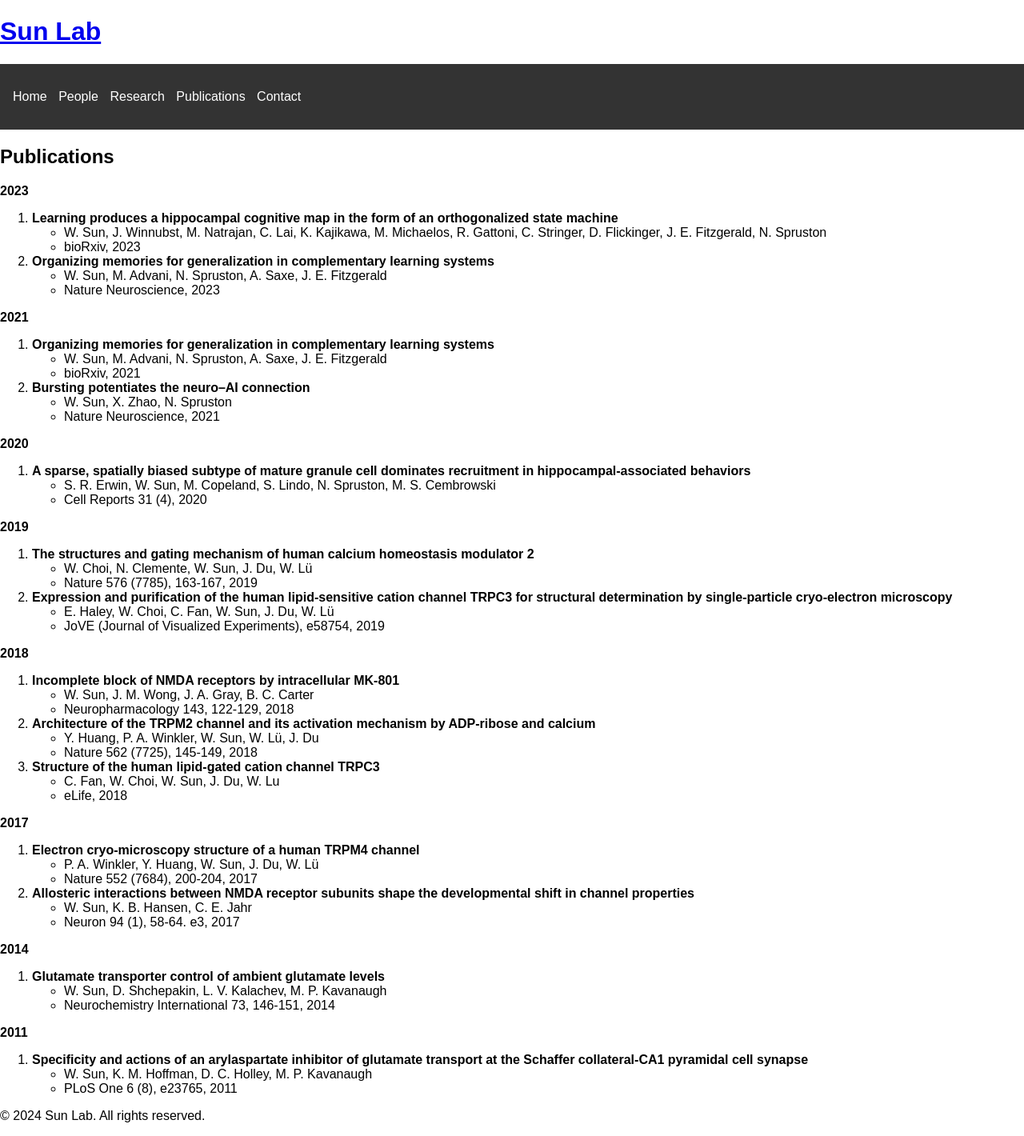
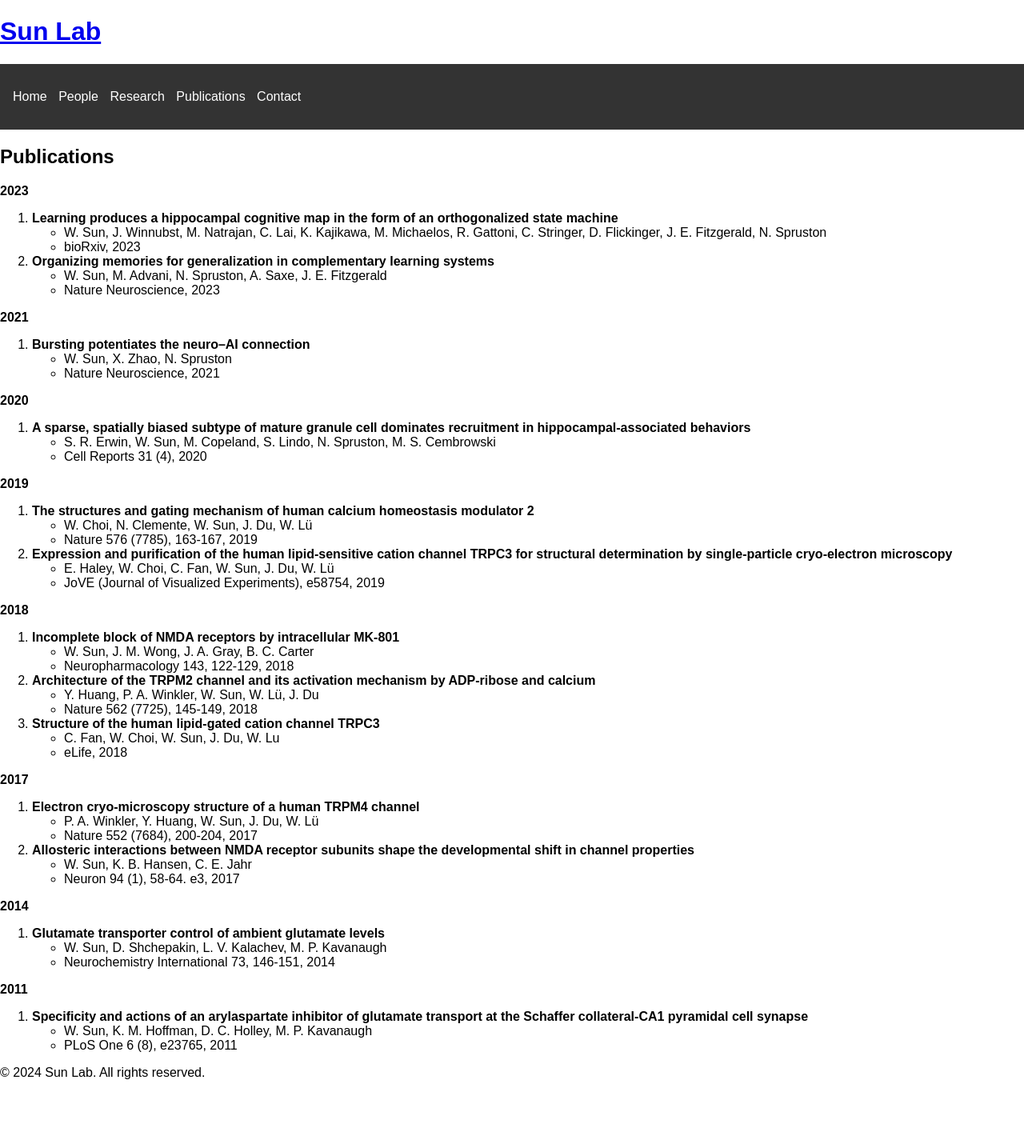
Before and after one commit to neuroai/my-awesome-site, a Jekyll site: the page built from publications.md, in a window 1280 px wide. Shown: the whole page at 80% size. Built offline with Jekyll 4.4.1, drawn with Linux system fonts in a browser that asks for light colours; after the commit the page ends 1366 px from its top, so only the background shows below that.

Commit message:
Update publications.md

```diff
--- a/publications.md
+++ b/publications.md
@@ -14,56 +14,52 @@
    - Nature Neuroscience, 2023
 
 **2021**
-3. **Organizing memories for generalization in complementary learning systems**
-   - W. Sun, M. Advani, N. Spruston, A. Saxe, J. E. Fitzgerald
-   - bioRxiv, 2021
-
-4. **Bursting potentiates the neuro–AI connection**
+3. **Bursting potentiates the neuro–AI connection**
    - W. Sun, X. Zhao, N. Spruston
    - Nature Neuroscience, 2021
 
 **2020**
-5. **A sparse, spatially biased subtype of mature granule cell dominates recruitment in hippocampal-associated behaviors**
+4. **A sparse, spatially biased subtype of mature granule cell dominates recruitment in hippocampal-associated behaviors**
    - S. R. Erwin, W. Sun, M. Copeland, S. Lindo, N. Spruston, M. S. Cembrowski
    - Cell Reports 31 (4), 2020
 
 **2019**
-6. **The structures and gating mechanism of human calcium homeostasis modulator 2**
+5. **The structures and gating mechanism of human calcium homeostasis modulator 2**
    - W. Choi, N. Clemente, W. Sun, J. Du, W. Lü
    - Nature 576 (7785), 163-167, 2019
 
-7. **Expression and purification of the human lipid-sensitive cation channel TRPC3 for structural determination by single-particle cryo-electron microscopy**
+6. **Expression and purification of the human lipid-sensitive cation channel TRPC3 for structural determination by single-particle cryo-electron microscopy**
    - E. Haley, W. Choi, C. Fan, W. Sun, J. Du, W. Lü
    - JoVE (Journal of Visualized Experiments), e58754, 2019
 
 **2018**
-8. **Incomplete block of NMDA receptors by intracellular MK-801**
+7. **Incomplete block of NMDA receptors by intracellular MK-801**
    - W. Sun, J. M. Wong, J. A. Gray, B. C. Carter
    - Neuropharmacology 143, 122-129, 2018
 
-9. **Architecture of the TRPM2 channel and its activation mechanism by ADP-ribose and calcium**
+8. **Architecture of the TRPM2 channel and its activation mechanism by ADP-ribose and calcium**
    - Y. Huang, P. A. Winkler, W. Sun, W. Lü, J. Du
    - Nature 562 (7725), 145-149, 2018
 
-10. **Structure of the human lipid-gated cation channel TRPC3**
+9. **Structure of the human lipid-gated cation channel TRPC3**
     - C. Fan, W. Choi, W. Sun, J. Du, W. Lu
     - eLife, 2018
 
 **2017**
-11. **Electron cryo-microscopy structure of a human TRPM4 channel**
+10. **Electron cryo-microscopy structure of a human TRPM4 channel**
     - P. A. Winkler, Y. Huang, W. Sun, J. Du, W. Lü
     - Nature 552 (7684), 200-204, 2017
 
-12. **Allosteric interactions between NMDA receptor subunits shape the developmental shift in channel properties**
+11. **Allosteric interactions between NMDA receptor subunits shape the developmental shift in channel properties**
     - W. Sun, K. B. Hansen, C. E. Jahr
     - Neuron 94 (1), 58-64. e3, 2017
 
 **2014**
-13. **Glutamate transporter control of ambient glutamate levels**
+12. **Glutamate transporter control of ambient glutamate levels**
     - W. Sun, D. Shchepakin, L. V. Kalachev, M. P. Kavanaugh
     - Neurochemistry International 73, 146-151, 2014
 
 **2011**
-14. **Specificity and actions of an arylaspartate inhibitor of glutamate transport at the Schaffer collateral-CA1 pyramidal cell synapse**
+13. **Specificity and actions of an arylaspartate inhibitor of glutamate transport at the Schaffer collateral-CA1 pyramidal cell synapse**
     - W. Sun, K. M. Hoffman, D. C. Holley, M. P. Kavanaugh
     - PLoS One 6 (8), e23765, 2011
```
